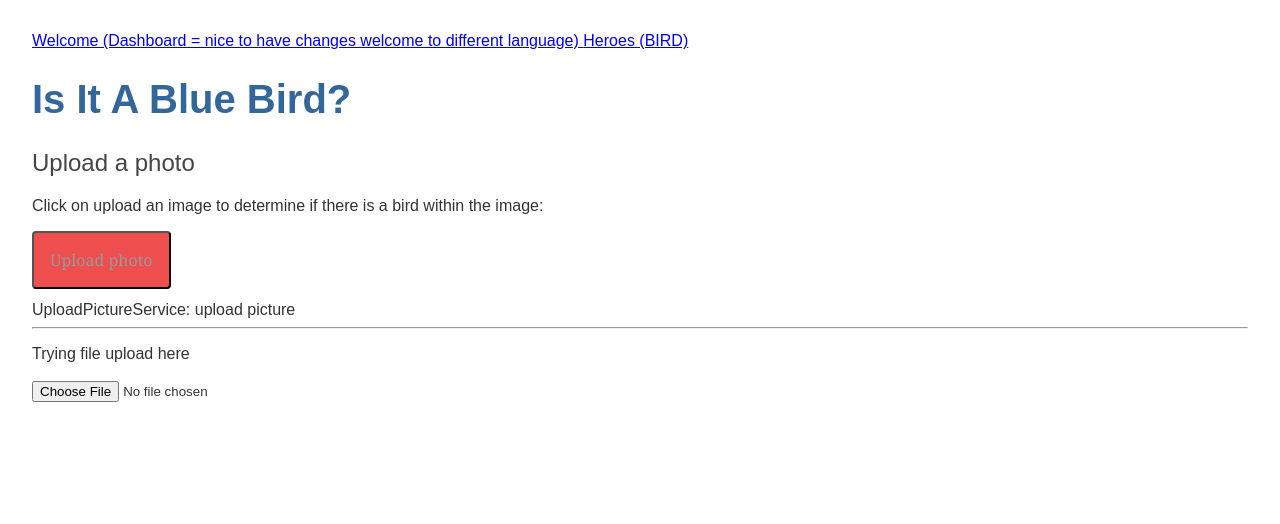
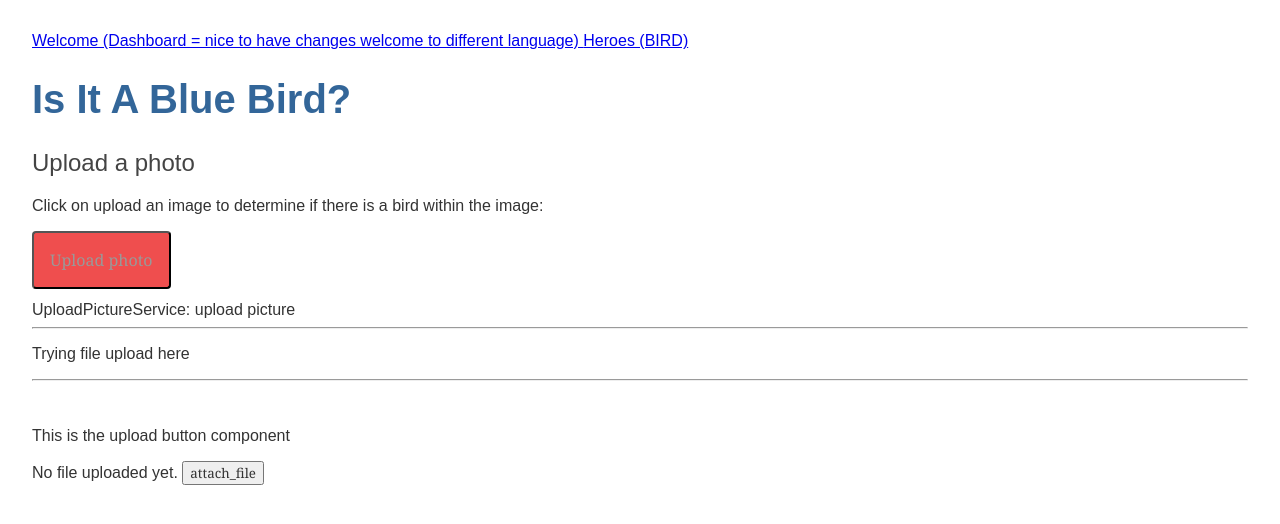
Before and after one commit to arigo7/Is-it-a-blue-bird, an Angular app: page /dashboard in a window 1280 px wide. Shown: the top 524 px of the page. Built offline with nearby package versions, Linux system fonts and the light colour scheme.

Commit message:
wip angular tutorial button

```diff
--- a/src/app/dashboard/dashboard.component.html
+++ b/src/app/dashboard/dashboard.component.html
@@ -6,3 +6,8 @@
 <!-- Moved here since I want this to be my upload page *main page* -->
 <!-- display the generated MessagesComponent -->
 <app-messages></app-messages>
+
+<hr>
+<br>
+<p>This is the upload button component</p>
+<app-upload-button></app-upload-button>
--- a/src/app/message.service.ts
+++ b/src/app/message.service.ts
@@ -1,4 +1,7 @@
 // The service exposes its cache of messages and two methods: one to add() a message to the cache and another to clear() the cache
+
+// I possibly  need to create another service that calls vision api???
+// https://angular.io/guide/http start from app/config.service.ts(excerpt)
 
 import { Injectable } from '@angular/core';
 
--- a/src/app/messages/messages.component.html
+++ b/src/app/messages/messages.component.html
@@ -9,7 +9,7 @@
 <hr>
 <p>Trying file upload here</p>
 
-<input
+<!-- <input
 type="file"
 class="file-upload"
-onchange="console.log(event.target.files)">
+onchange="console.log(event.target.files)"> -->
--- a/src/app/messages/messages.component.ts
+++ b/src/app/messages/messages.component.ts
@@ -17,5 +17,9 @@ export class MessagesComponent implements OnInit {
 
   ngOnInit() {
   }
+  onFileChanged(event:any) {
+    const file = event.target.files[0]
+    console.log(file)
+  }
 
 }
--- /dev/null
+++ b/src/app/upload-button/upload-button.component.html
@@ -0,0 +1,14 @@
+
+<input type="file" class="file-input"
+(change)="onFileSelected($event)" #fileUpload>
+
+<div class="file-upload">
+
+{{fileName || "No file uploaded yet."}}
+
+<button mat-mini-fab color="primary" class="upload-btn"
+(click)="fileUpload.click()">
+ <!-- <mat-icon>attach_file</mat-icon> -->
+attach_file
+</button>
+</div>
--- /dev/null
+++ b/src/app/upload-button/upload-button.component.scss
@@ -0,0 +1,4 @@
+
+.file-input {
+  display: none;
+}
--- /dev/null
+++ b/src/app/upload-button/upload-button.component.ts
@@ -0,0 +1,35 @@
+import { Component } from '@angular/core';
+import { Injectable } from '@angular/core';
+import { HttpClient } from '@angular/common/http';
+
+// @Injectable() where will this go? https://angular.io/guide/http
+@Component({
+  selector: 'app-upload-button',
+  templateUrl: './upload-button.component.html',
+  styleUrls: ['./upload-button.component.scss']
+})
+export class UploadButtonComponent {
+
+  fileName = '';
+
+  constructor(
+    // private http: HttpClient
+    ) { }
+
+  onFileSelected(event: any) {
+    const file:File = event.target.files[0];
+    if (file) {
+      this.fileName = file.name;
+
+      const formData = new FormData();
+
+      formData.append("thumbnail", file);
+
+      // API VISION? here later
+      // const upload$ = this.http.post("/api/thumbnail-upload", formData);
+
+      // upload$.subscribe()
+    }
+  }
+
+}
```
Also changed, not shown: src/app/app.module.ts (+9 -1 lines), src/references.md (+1 -0 lines), 1 other file (tests, documents, lock files or other folders).
